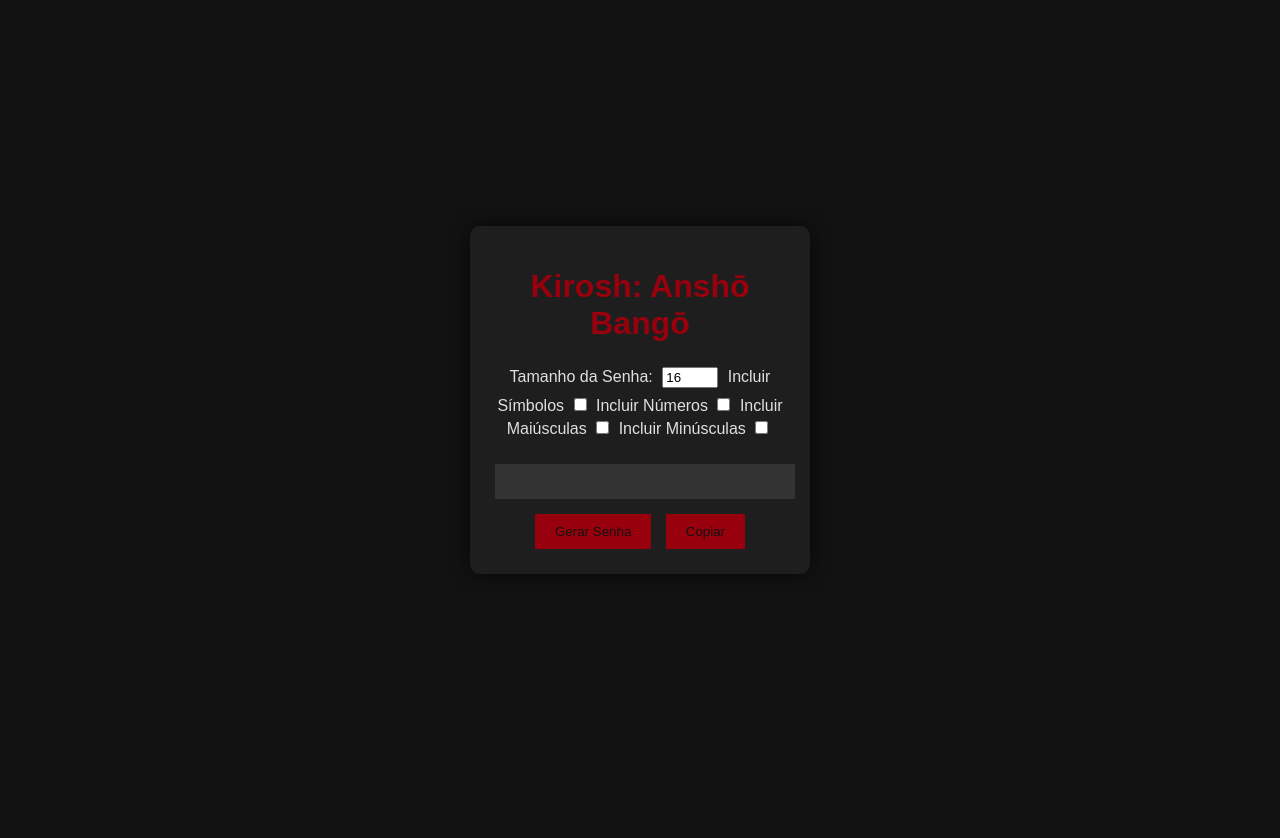
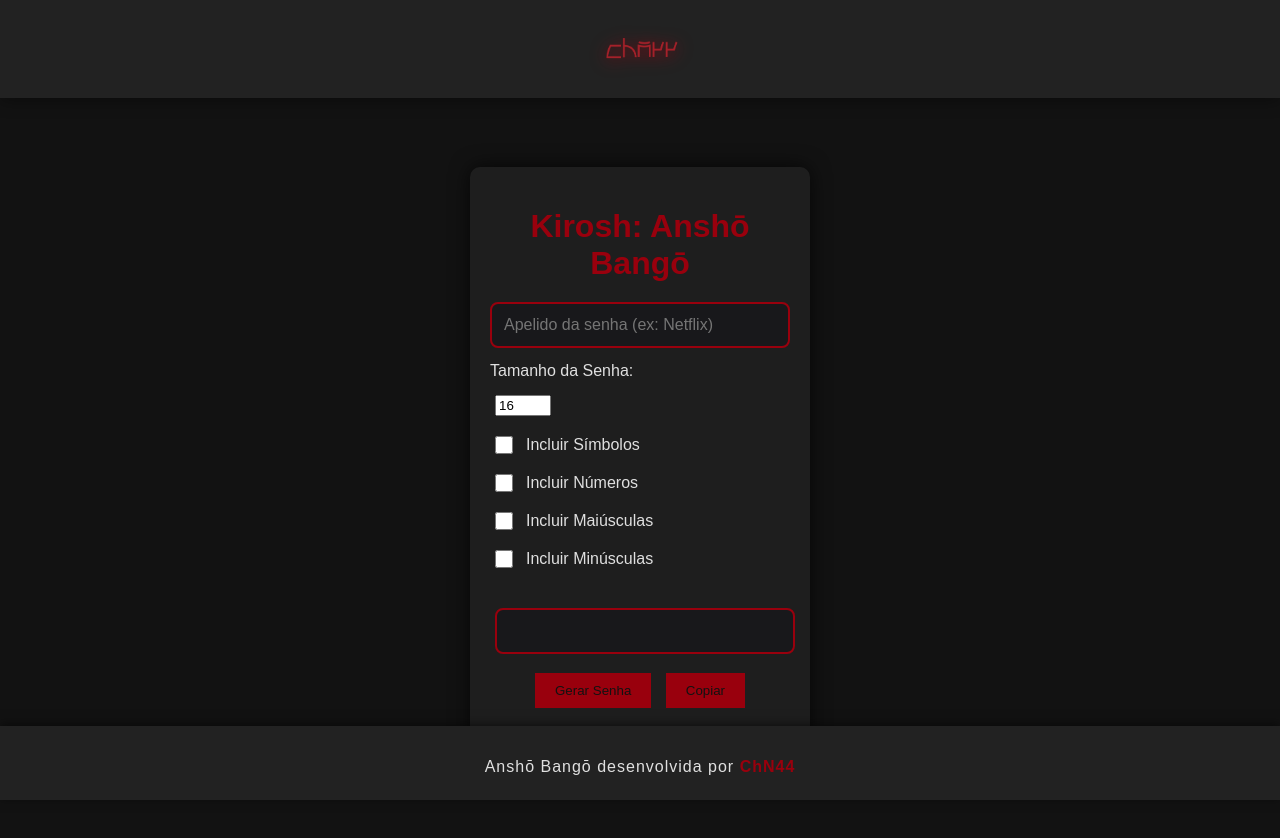
Before and after one commit to ChN44/Kirosh-Ansh-Bang-, a plain HTML site: page index.html in a window 1280 px wide. Before the commit the page ends 800 px from the top, so only its background shows below. Drawn offline with Linux system fonts and the light colour scheme; a web font is replaced by a local one.

Commit message:
Primeiro commit do projeto Kirosh: Anshō Bangō

```diff
--- a/index.html
+++ b/index.html
@@ -7,27 +7,40 @@
   <link rel="preconnect" href="https://fonts.googleapis.com">
 <link rel="preconnect" href="https://fonts.gstatic.com" crossorigin>
 <link href="https://fonts.googleapis.com/css2?family=Roboto:ital,wght@0,100..900;1,100..900&family=WDXL+Lubrifont+SC&display=swap" rel="stylesheet">
-
+<script src="script.js" defer></script>
 </head>
 <body>
+   <nav class="navbar">
+  <a href="https://github.com/ChN44" target="_blank">
+    <img src="imagens/tipografia white and red.png" alt="Logo" class="logo">
+  </a>
+</nav>
+
   <div class="container">
     <h1>Kirosh: Anshō Bangō</h1>
+    <input type="text" id="password-name" placeholder="Apelido da senha (ex: Netflix)" maxlength="30">
     <div class="options">
       <label for="length">Tamanho da Senha:</label>
       <input type="number" id="length" min="8" max="32" value="16">
 
-      <label for="symbols">Incluir Símbolos</label>
-      <input type="checkbox" id="symbols">
-
-      <label for="numbers">Incluir Números</label>
-      <input type="checkbox" id="numbers">
-
-      <label for="uppercase">Incluir Maiúsculas</label>
-      <input type="checkbox" id="uppercase">
-
-      <label for="lowercase">Incluir Minúsculas</label>
-      <input type="checkbox" id="lowercase">
-    </div>
+<div class="options">
+  <div class="option">
+    <input type="checkbox" id="symbols">
+    <label for="symbols">Incluir Símbolos</label>
+  </div>
+  <div class="option">
+    <input type="checkbox" id="numbers">
+    <label for="numbers">Incluir Números</label>
+  </div>
+  <div class="option">
+    <input type="checkbox" id="uppercase">
+    <label for="uppercase">Incluir Maiúsculas</label>
+  </div>
+  <div class="option">
+    <input type="checkbox" id="lowercase">
+    <label for="lowercase">Incluir Minúsculas</label>
+  </div>
+</div>
 
     <div class="result">
       <input type="text" id="password" readonly>
@@ -35,7 +48,7 @@
       <button id="copy">Copiar</button>
     </div>
   </div>
-
-  <script src="script.js"></script>
+  <footer>
+    <p>Anshō Bangō desenvolvida por <a href=https://github.com/ChN44 target="_blank">ChN44</a></p>
 </body>
 </html>
--- a/script.js
+++ b/script.js
@@ -57,3 +57,17 @@ document.getElementById("generate").addEventListener("click", function () {
     function shuffle(str) {
       return str.split('').sort(() => Math.random() - 0.5).join('');
     }
+
+    document.getElementById("copy").addEventListener("click", function () {
+  const apelido = document.getElementById("password-name").value.trim();
+  const senha = document.getElementById("password").value;
+  let texto = senha;
+  if (apelido) {
+    texto = `${apelido}: ${senha}`;
+  }
+  navigator.clipboard.writeText(texto)
+    .then(() => {
+      this.textContent = "Copiado!";
+      setTimeout(() => this.textContent = "Copiar", 1200);
+    });
+});
--- a/style.css
+++ b/style.css
@@ -1,4 +1,6 @@
 body {
+
+  padding-top: 60px;
   font-family: WDXL Lubrifont SC, sans-serif;
   background-color: #121212;
   color: #e0e0e0;
@@ -8,6 +10,58 @@ body {
   height: 100vh;
   margin: 0;
 }
+.navbar {
+  width: 100%;
+   background: #222;
+  padding: 14px 0;
+  display: flex;
+  align-items: center;
+  justify-content: center;
+  position: fixed;
+  top: 0;
+  left: 0;
+  z-index: 1000;
+  box-shadow: 0 2px 16px rgba(0,0,0,0.4);
+  transition: background 0.4s;
+}
+
+.logo {
+  height: 70px;
+  filter: drop-shadow(0 2px 8px hwb(355 0% 40%));
+  transition: transform 0.2s, filter 0.2s;
+}
+
+.logo:hover {
+  transform: scale(1.07);
+  filter: drop-shadow(0 4px 16px #ff0033cc) brightness(1.1);
+}
+
+
+#password-name {
+  width: 100%;
+  padding: 12px;
+  margin-bottom: 14px;
+  background: #18181b;
+  border: 2px solid hwb(355 0% 40%);
+  color: #fff;
+  border-radius: 8px;
+  font-size: 1em;
+  outline: none;
+  transition: border 0.2s, box-shadow 0.2s;
+  box-sizing: border-box;
+}
+
+#password-name:focus {
+  border-color: #ff0033;
+  box-shadow: 0 0 0 2px #ff003355;
+}
+
+body.light #password-name {
+  background: #fff;
+  color: #222;
+  border: 2px solid hwb(355 0% 60%);
+}
+
 
 .container {
   text-align: center;
@@ -33,11 +87,27 @@ input[type="number"], input[type="checkbox"], #password {
 
 #password {
   width: 100%;
-  padding: 10px;
-  margin-bottom: 10px;
-  background-color: #333;
-  border: none;
+  padding: 12px;
+  margin-bottom: 14px;
+  background: #18181b;
+  border: 2px solid hwb(355 0% 40%);
   color: #fff;
+  border-radius: 8px;
+  font-size: 1em;
+  outline: none;
+  transition: border 0.2s, box-shadow 0.2s;
+  box-sizing: border-box;
+}
+
+#password:focus {
+  border-color: #ff0033;
+  box-shadow: 0 0 0 2px #ff003355;
+}
+
+body.light #password {
+  background: #fff;
+  color: #222;
+  border: 2px solid hwb(355 0% 60%);
 }
 
 button {
@@ -52,3 +122,66 @@ button {
 button:hover {
   background-color: hwb(355 0% 20%);
 }
+
+footer {
+  width: 100%;
+  background: #222;
+  color: #e0e0e0;
+  text-align: center;
+  padding: 16px 0 8px 0;
+  position: fixed;
+  bottom: 0;
+  left: 0;
+  font-size: 1em;
+  letter-spacing: 1px;
+  z-index: 999;
+  box-shadow: 0 -2px 10px rgba(0,0,0,0.5);
+}
+
+footer a {
+  color: hwb(355 0% 40%);
+  text-decoration: none;
+  font-weight: bold;
+  transition: color 0.2s;
+}
+
+footer a:hover {
+  color: #fff;
+  text-decoration: underline;
+}
+
+
+.options {
+  display: flex;
+  flex-direction: column;
+  gap: 10px;
+  align-items: flex-start;
+  margin-bottom: 20px;
+}
+
+.option {
+  display: flex;
+  align-items: center;
+  gap: 8px;
+}
+
+.option input[type="checkbox"] {
+  accent-color: hwb(355 0% 40%);
+  width: 18px;
+  height: 18px;
+  border-radius: 4px;
+  cursor: pointer;
+  transition: accent-color 0.2s;
+}
+
+.option label {
+  font-size: 1em;
+  color: #e0e0e0;
+  cursor: pointer;
+  user-select: none;
+  transition: color 0.2s;
+}
+
+body.light .option label {
+  color: #222;
+}
```
Also changed, not shown: imagens/tipografia white and red.png (added).
